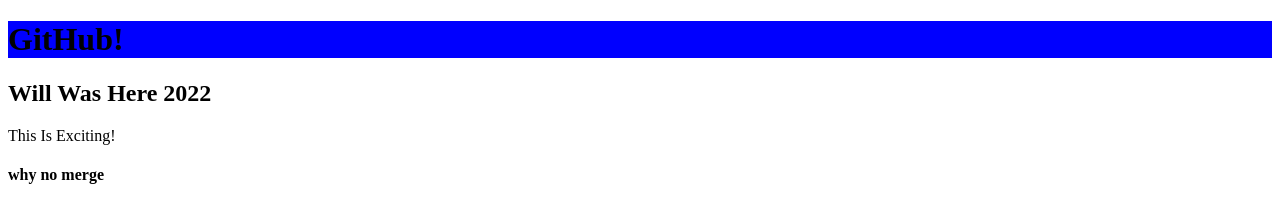
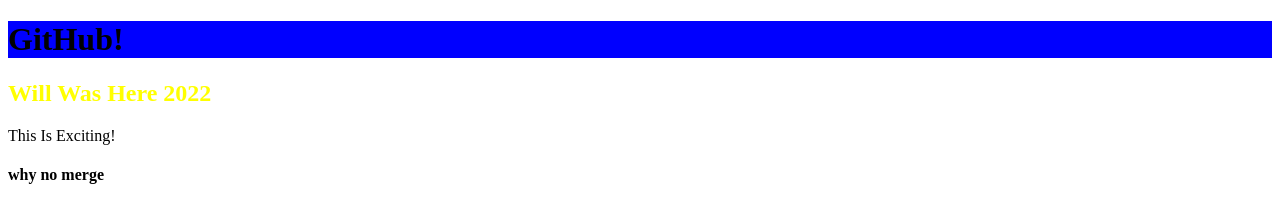
Before and after one commit to CodingHammy/Hello, a plain HTML site: page index.html in a window 1280 px wide. Drawn offline with Linux system fonts and the light colour scheme.

Commit message:
style h2

```diff
--- a/index.html
+++ b/index.html
@@ -10,7 +10,7 @@
 
 <body>
     <h1 style="background-color:blue;">GitHub!</h1>
-    <h2>Will Was Here 2022</h2>
+    <h2 style="color:yellow;">Will Was Here 2022</h2>
     <p>This Is Exciting!</p>
     <h4>why no merge</h4>
 </body>
```
